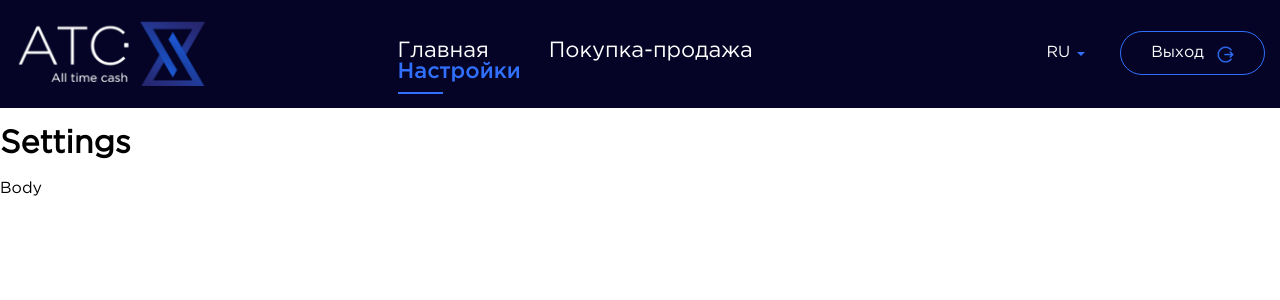
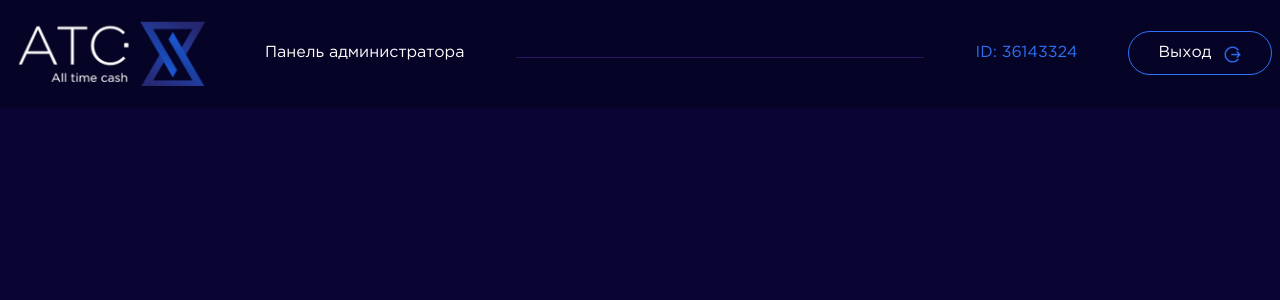
Before and after one commit to saynschuman/btc, a React (Create React App) app: page / in a window 1280 px wide. Shown: the top 300 px of the page. Built offline with nearby package versions, Linux system fonts and the light colour scheme.

Commit message:
adminHeader

```diff
--- a/package.json
+++ b/package.json
@@ -3,6 +3,7 @@
   "version": "0.1.0",
   "private": true,
   "dependencies": {
+    "prop-types": "^15.6.2",
     "react": "^16.5.2",
     "react-dom": "^16.5.2",
     "react-scripts": "2.0.5"
--- a/src/App.css
+++ b/src/App.css
@@ -5,4 +5,5 @@
 
 body {
   font-family: gothamProReg;
+  background-color: #0a0433;
 }
--- a/src/App.js
+++ b/src/App.js
@@ -7,7 +7,7 @@ class App extends Component {
   render() {
     return (
       <div>
-        <Header />
+        <Header isAdmin={true} />
         <Settings />
       </div>
     );
--- a/src/components/Settiings/Settings.jsx
+++ b/src/components/Settiings/Settings.jsx
@@ -2,12 +2,7 @@ import React, { Component } from "react";
 
 class Settings extends Component {
   render() {
-    return (
-      <div>
-        <h1>Settings</h1>
-        Body
-      </div>
-    );
+    return <div />;
   }
 }
 
--- a/src/components/commmon/Header/Header.jsx
+++ b/src/components/commmon/Header/Header.jsx
@@ -1,34 +1,29 @@
 import React, { Component } from "react";
 import "./Header.scss";
-
+import Nav from "./components/Nav";
+import AdminHeader from "./components/AdminHeader";
+import PropTypes from "prop-types";
 class Header extends Component {
+  static propTypes = {
+    isAdmin: PropTypes.bool
+  };
   render() {
     return (
       <div className="header-wrapper">
         <div className="header-inner">
-          <div className="left item">
+          <div className="left item" style={{ width: "20%" }}>
             <div className="logo" />
           </div>
-          <div className="item menu">
-            <nav>
-              <ul>
-                <li>
-                  <a href="/">Главная</a>
+          <div className="item menu" style={{ width: "65%" }}>
+            {this.props.isAdmin ? <AdminHeader /> : <Nav />}
+          </div>
+          <div className="right item" style={{ width: "15%" }}>
+            <ul>
+              {!this.props.isAdmin && (
+                <li className="lang">
+                  <a href="/">RU</a>
                 </li>
-                <li>
-                  <a href="/">Покупка-продажа</a>
-                </li>
-                <li className="active">
-                  <a href="/">Настройки</a>
-                </li>
-              </ul>
-            </nav>
-          </div>
-          <div className="right item">
-            <ul>
-              <li className="lang">
-                <a href="/">RU</a>
-              </li>
+              )}
               <li className="exit">
                 <a href="/">Выход</a>
               </li>
--- a/src/components/commmon/Header/Header.scss
+++ b/src/components/commmon/Header/Header.scss
@@ -123,6 +123,41 @@
   }
 }
 
+.admin-header {
+  ul {
+    padding: 20px 0;
+    margin: 0;
+    li {
+      list-style-type: none;
+      display: inline-block;
+      &:first-child {
+        color: #fff;
+        width: 200px;
+      }
+      &:nth-child(2) {
+        width: calc(100% - 302px);
+        position: relative;
+        &::after {
+          content: "";
+          position: absolute;
+          left: 10%;
+          top: 0;
+          background-color: #291764;
+          height: 1px;
+          width: 80%;
+          margin: 0 auto;
+          display: block;
+        }
+      }
+      &:last-child {
+        color: #2e71f4;
+        width: 102px;
+        text-align: right;
+      }
+    }
+  }
+}
+
 @media screen and (max-width: 1640px) {
   .header-wrapper .header-inner {
     width: 100%;
--- /dev/null
+++ b/src/components/commmon/Header/components/AdminHeader.js
@@ -0,0 +1,21 @@
+import React, { Component } from "react";
+import PropTypes from "prop-types";
+
+class AdminHeader extends Component {
+  static propTypes = {
+    isAdmin: PropTypes.bool
+  };
+  render() {
+    return (
+      <div className="admin-header">
+        <ul>
+          <li>Панель администратора</li>
+          <li />
+          <li>ID: 36143324</li>
+        </ul>
+      </div>
+    );
+  }
+}
+
+export default AdminHeader;
--- /dev/null
+++ b/src/components/commmon/Header/components/Nav.js
@@ -0,0 +1,23 @@
+import React from "react";
+
+class Nav extends React.Component {
+  render() {
+    return (
+      <nav>
+        <ul>
+          <li>
+            <a href="/">Главная</a>
+          </li>
+          <li>
+            <a href="/">Покупка-продажа</a>
+          </li>
+          <li className="active">
+            <a href="/">Настройки</a>
+          </li>
+        </ul>
+      </nav>
+    );
+  }
+}
+
+export default Nav;
```
